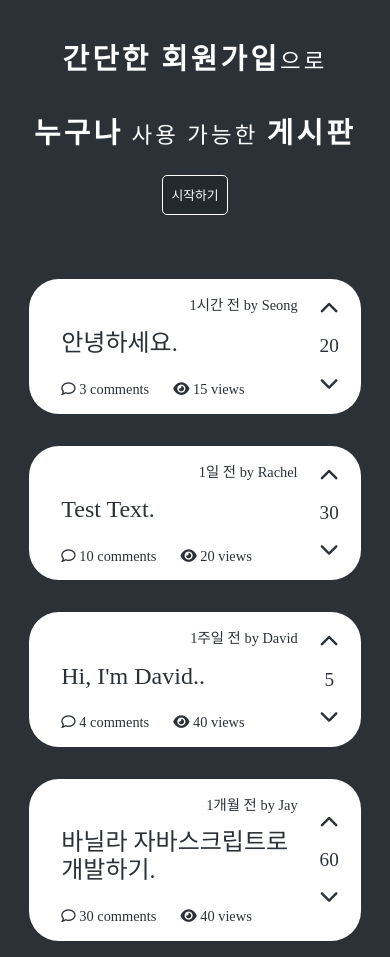
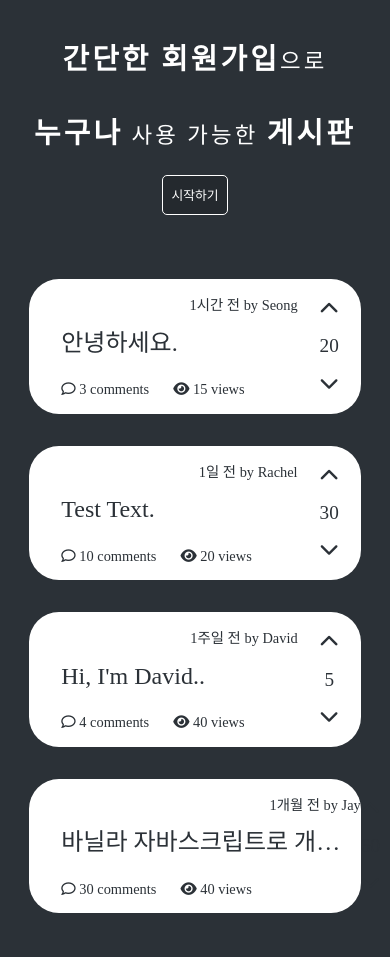
Before and after one commit to seong7/BoardProject, a website built with webpack: page src/index.html in a window 390 px wide. Shown: the part 68-1025 px from the top of the page. After the commit the page ends 997 px from the top, so only its background shows below. Built offline with nearby package versions, Linux system fonts and the light colour scheme.

Commit message:
Style media query

```diff
--- a/src/js/Views/Posts/Components/Container.js
+++ b/src/js/Views/Posts/Components/Container.js
@@ -1,13 +1,14 @@
 import elements from "../../base";
 import * as userPosts from "./UserPosts";
 
-// const userPostMarkUp = () => {
-//   let markUp = "";
-//   for (let i = 0; i < 5; i++) {
-//     markUp += userPosts.markUp();
-//   }
-//   return markUp;
-// };
+export const userPostMarkUp = (postArry) => {
+  let markUp = "";
+  for (let i = 0; i < postArry.length; i++) {
+    markUp += userPosts.markUp(postArry[i]);
+  }
+  document.querySelector(".posts_container").insertAdjacentHTML("beforeend", markUp);
+  // return markUp;
+};
 
 export const markUp = () => `
 <div class="posts_container">
--- a/src/js/Views/Posts/Components/UserPosts.scss
+++ b/src/js/Views/Posts/Components/UserPosts.scss
@@ -33,6 +33,13 @@
         margin-top: 0.8rem;
         font-size: 1.5rem;
         margin-bottom: 1.5rem;
+        p {
+          // width 초과하면 ... 으로 표시함
+          white-space: nowrap;
+          overflow: hidden;
+          text-overflow: ellipsis;
+          width: 95%;
+        }
       }
       .postBottom {
         display: flex;
--- a/src/js/Views/Posts/postsView.js
+++ b/src/js/Views/Posts/postsView.js
@@ -38,6 +38,7 @@ const testPost = [
 
 export const render = () => {
   elements.content.insertAdjacentHTML("beforeend", Container.markUp());
-  Container.renderPosts(testPost);
+  // Container.renderPosts(testPost);
+  Container.userPostMarkUp(testPost);
 };
 export const test = () => {};
--- a/src/js/style.scss
+++ b/src/js/style.scss
@@ -18,9 +18,9 @@ html {
   color: white;
   background-color: #2b3137;
 }
-@media only screen and (min-width: 1200px) {
+@media only screen and (max-width: 375px) {
   html {
-    // font-size: 62.5%;
+    font-size: 12px;
   }
 }
 
```
Also changed, not shown: src/js/Views/Posts/Components/UserPosts.css, src/js/style.css.
